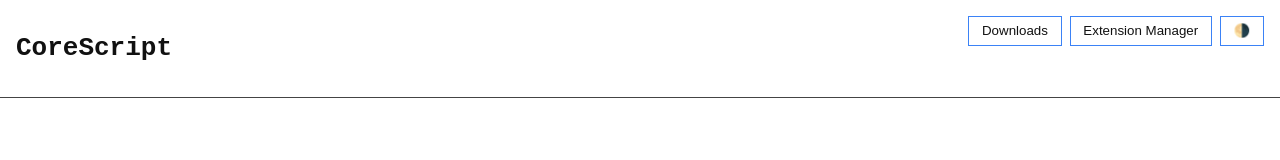
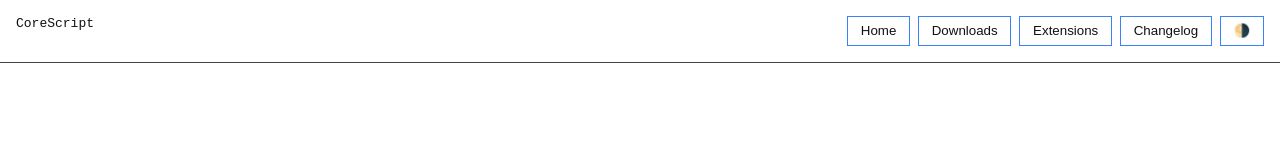
Before and after one commit to CoreScriptDev/CoreScriptWeb, a plain HTML site: page index.html in a window 1280 px wide. Drawn offline with nearby package versions, Linux system fonts and the light colour scheme; no server answers.

Commit message:
index.html aktualisieren

```diff
--- a/index.html
+++ b/index.html
@@ -5,28 +5,36 @@
 <title>CoreScript</title>
 
 <link rel="stylesheet" href="style.css">
+
 <link rel="stylesheet"
 href="https://cdn.jsdelivr.net/npm/highlight.js@11.9.0/styles/github-dark.min.css">
 
 <script src="https://cdn.jsdelivr.net/npm/marked/marked.min.js"></script>
 <script src="https://cdn.jsdelivr.net/npm/highlight.js@11.9.0/lib/highlight.min.js"></script>
+</head>
 
-</head>
 <body>
 
 <header>
-  <h1>CoreScript</h1>
+  <div class="logo">CoreScript</div>
   <nav>
+    <button onclick="showPage('home')">Home</button>
     <button onclick="showPage('downloads')">Downloads</button>
-    <button onclick="showPage('csx')">Extension Manager</button>
+    <button onclick="showPage('csx')">Extensions</button>
+    <button onclick="showPage('changelog')">Changelog</button>
     <button onclick="toggleTheme()">🌗</button>
   </nav>
 </header>
 
+<section id="hero">
+  <h1 id="typing"></h1>
+</section>
+
 <main>
-  <section id="downloads"></section>
+  <section id="home"></section>
+  <section id="downloads" hidden></section>
   <section id="csx" hidden></section>
-  <section id="viewer" hidden></section>
+  <section id="changelog" hidden></section>
 </main>
 
 <script src="app.js"></script>
```
